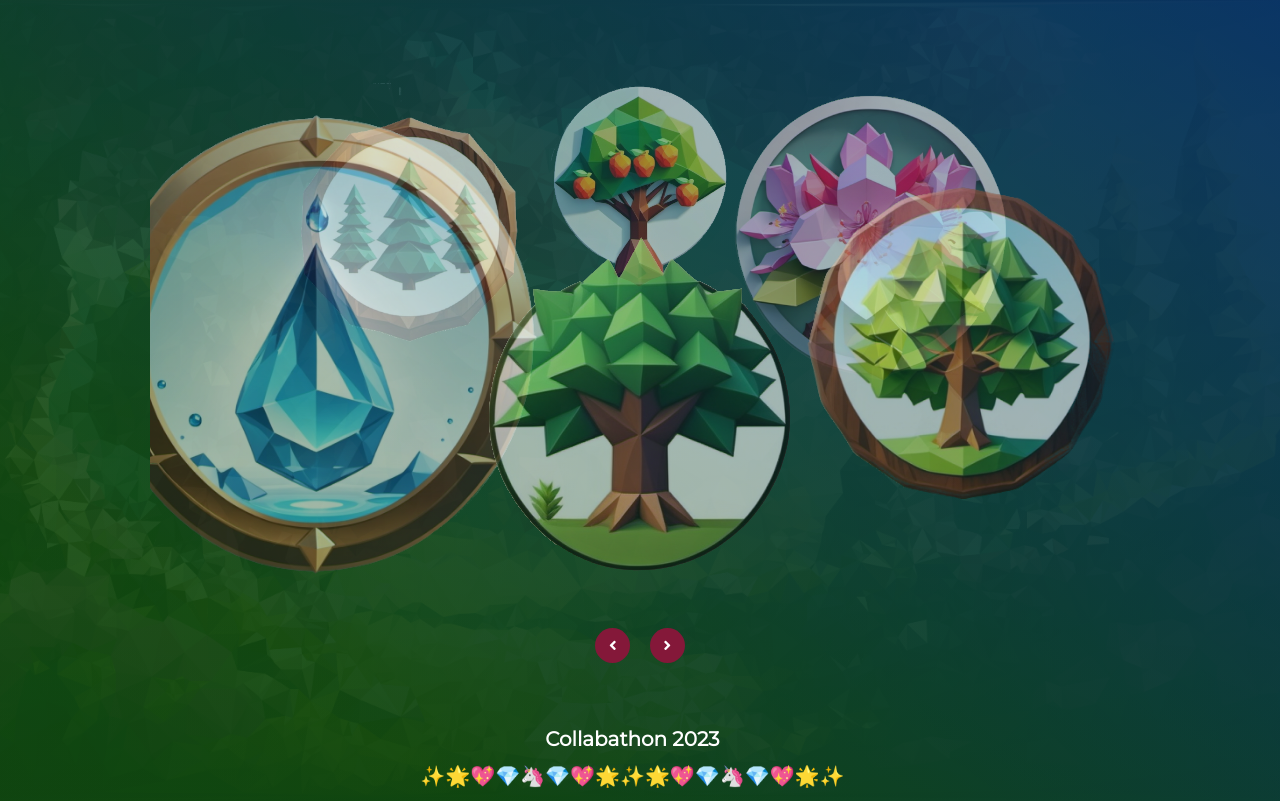
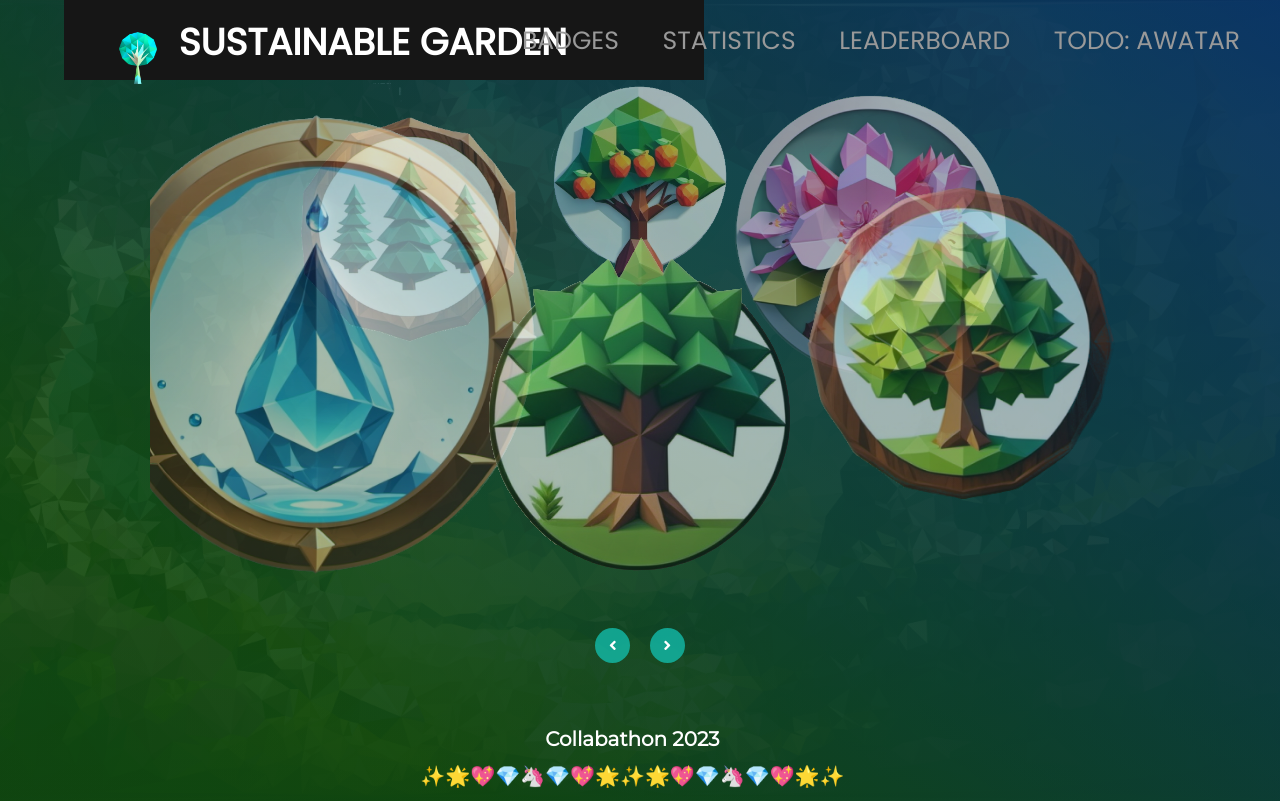
Before and after one commit to Kabanosk/Collabothon2023, a Django app: template src/templates/profile.html in a window 1280 px wide. Run offline with Django 3.2, Linux system fonts and the light colour scheme; the template is opened without the code that fills it, so the values that code supplies are empty; some libraries are stand-ins or nearby versions.

Commit message:
feat: add navbar

```diff
--- a/src/templates/profile.html
+++ b/src/templates/profile.html
@@ -16,6 +16,9 @@
 
 	<link href="https://fonts.googleapis.com/css?family=Montserrat&display=swap" rel="stylesheet">
 
+	<link href="https://fonts.googleapis.com/css?family=Lato|Poppins|Raleway|Roboto|
+	Source+Sans+Pro|Ubuntu:300,400,500,600,700,800,900&display=swap&subset=latin-ext" rel="stylesheet">
+
 	<!-- Jquery CDN -->
 	<script src="https://code.jquery.com/jquery-3.4.1.js"></script>
 
@@ -32,6 +35,22 @@
 			<div class="content-wrapper">
 
 				<div class="wrapper">
+					<nav class="navigation">
+						<span id="brand">
+							<a href="index.html">
+								<img src="/static/img/logo/LogoNoBackground.png" width="70vmin" alt="">
+								<p>SUSTAINABLE GARDEN</p>
+							</a>
+						</span>
+
+						<ul id="menu">
+							<li><a href="#" class="cool-link">Badges</a></li>
+							<li><a href="#" class="cool-link">Statistics</a></li>
+							<li><a href="#" class="cool-link">Leaderboard</a></li>
+							<li><a href="#" class="cool-link">TODO: Awatar</a></li>
+						</ul>
+					</nav>
+
 					<div id="wrap">
 						<div id="showcase">
 							<img src="/static/img/badges/bush_badge.png" alt="" class="cloud9-item">
@@ -47,6 +66,7 @@
 							<button class="right"><i class="fas fa-angle-right"></i></button>
 						</div>
 					</div>
+				</div>
 
 				<footer class="footer">
 					<h1 class="footing footer__item">
@@ -60,7 +80,6 @@
 		</div>
 	</div>
 	</div>
-	</div>
 </body>
 
 </html>
--- a/static/css/style.css
+++ b/static/css/style.css
@@ -330,7 +330,7 @@ h1
 #showcase img
 {
 	cursor: pointer;
-	opacity: 0.6;
+	opacity: .6;
 }
 
 #item-title
@@ -356,7 +356,7 @@ h1
 	color: #fff;
 	font-size: 1.5rem;
 	text-align: center;
-	background: #841839;
+	background: rgba(19, 199, 184, 0.726);
 	border: none;
 	cursor: pointer;
 	border-radius: 40px;
@@ -370,6 +370,130 @@ h1
 	outline: none;
 }
 
+a
+{
+	text-decoration: none !important;
+	color: #fff !important;
+}
+
+.cool-link::after
+{
+	content: '';
+	display: block;
+	width: 0;
+	height: 2.3px;
+	background: #fff;
+	transition: width .3s;
+}
+
+.cool-link:hover::after
+{
+	width: 100%;
+	transition: width .3s;
+}
+
+.navigation
+{
+	/* width: 100%; */
+	width: 50%;
+	height: 80px;
+	position: fixed;
+	/* left: -100px; */
+	z-index: 110;
+	background: #161616;
+}
+
+/* .navigation.scrolled */
+/* { */
+	/* background-color: #161616 !important; */
+	/* transition: background-color 500ms linear; */
+/* } */
+
+.navigation #brand
+{
+	float: left;
+	display: block;
+	margin-left: 40px;
+	line-height: 80px;
+	font-weight: bold;
+	text-transform: uppercase;
+	font-size: 18px;
+}
+
+.navigation #brand p
+{
+	display: inline-block;
+	font-size: 3.7rem;
+	position: relative;
+	top: -35px;
+}
+
+.navigation #brand a
+{
+	color: #fff;
+	font-family:'Poppins' !important;
+	transition: all 500ms ease-out;
+}
+
+.navigation #brand a:hover
+{
+	text-decoration: none;
+}
+
+.navigation #menu
+{
+	float: left;
+	right: 40px;
+	position: fixed;
+}
+
+.navigation #menu li
+{
+	padding-left: 40px;
+	display: inline-block;
+	font-weight: lighter !important;
+	text-transform: uppercase;
+	font-size: 2.5rem;
+	/* line-height: 80px; */
+	position: relative;
+	top: -30px;
+	transition: all 500ms ease-out;
+	transform: translateY(95%);
+}
+
+.navigation #menu li a
+{
+	font-family: 'Poppins' !important;
+	color: #999 !important;
+	transition: all 500ms ease-out;
+}
+
+.navigation #menu li a:hover
+{
+	text-decoration: none;
+	color: #fff !important;
+	transition: all 500ms ease-out;
+}
+
+.close-btn
+{
+	position: absolute;
+	right: 30px;
+	font-weight: 300;
+	font-size: 1.7rem;
+	color: #999;
+	text-transform: uppercase;
+	letter-spacing: 2px;
+	z-index: 3;
+	line-height: 80px;
+}
+
+.close-btn:hover
+{
+	cursor: pointer;
+	color: #fff;
+	letter-spacing: 3px;
+}
 
 @keyframes ellipseRotate
 {
```
Lines whose indentation alone changed are shown as unchanged.
